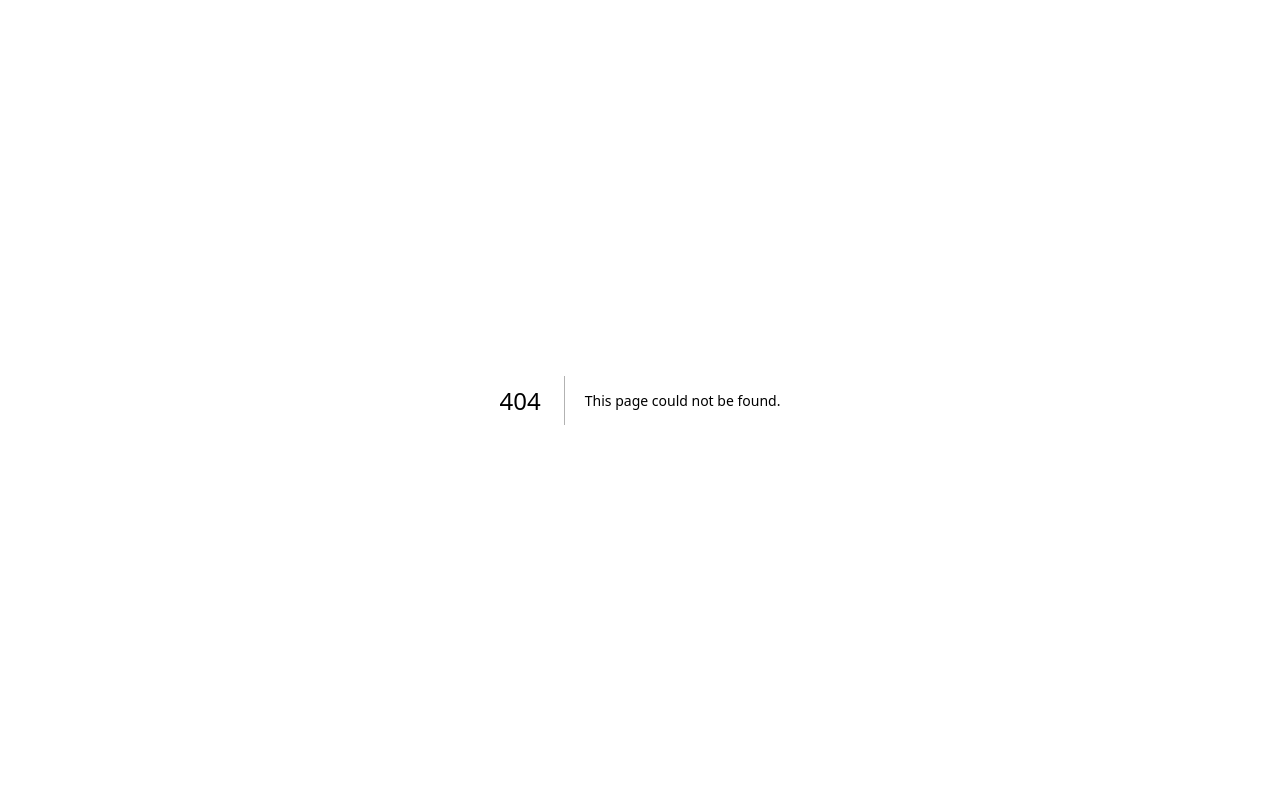
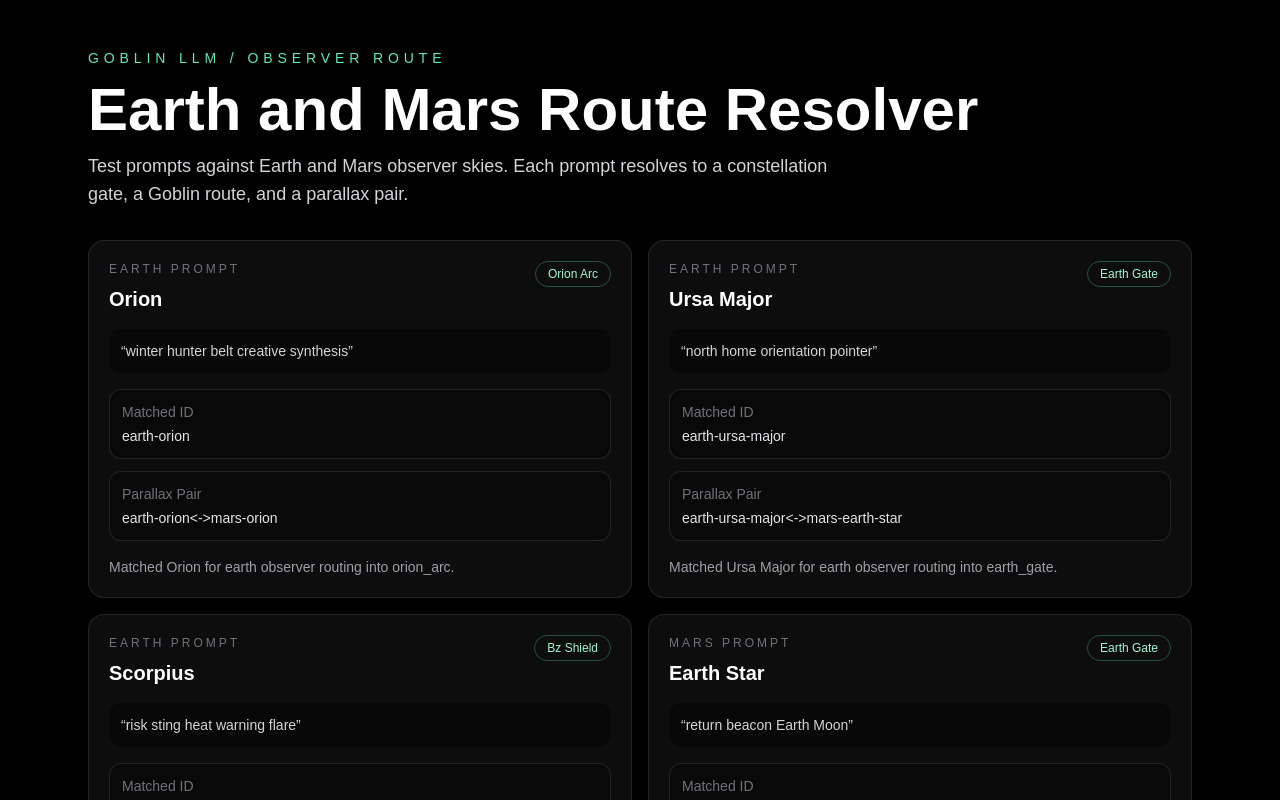
Before and after one commit to hvitiswift-afk/nextjs-boilerplate, a Next.js app: page /goblin/observer-route in a window 1280 px wide. Before the commit this address had no page. Shown: the top 800 px of the page. Built offline with nearby package versions, Linux system fonts and the light colour scheme.

Commit message:
ui: add observer route resolver dashboard

```diff
--- /dev/null
+++ b/app/goblin/observer-route/page.tsx
@@ -0,0 +1,96 @@
+import { resolveObserverRoute } from "@/lib/llm/observer-route-resolver";
+
+const examples = [
+  { observer: "earth" as const, prompt: "winter hunter belt creative synthesis" },
+  { observer: "earth" as const, prompt: "north home orientation pointer" },
+  { observer: "earth" as const, prompt: "risk sting heat warning flare" },
+  { observer: "mars" as const, prompt: "return beacon Earth Moon" },
+  { observer: "mars" as const, prompt: "fast moons fear terror shield check" },
+  { observer: "mars" as const, prompt: "reference beam Arcturus source check" },
+];
+
+const routeLabels: Record<string, string> = {
+  earth_gate: "Earth Gate",
+  bz_shield: "Bz Shield",
+  solar_system: "Solar System",
+  arcturus_gate: "Arcturus Gate",
+  orion_arc: "Orion Arc",
+  milky_way_graph: "Milky Way Graph",
+};
+
+export default function GoblinObserverRoutePage() {
+  const results = examples.map((example) => ({
+    input: example,
+    result: resolveObserverRoute(example),
+  }));
+
+  return (
+    <main className="min-h-screen bg-black text-white">
+      <section className="mx-auto flex max-w-6xl flex-col gap-8 px-6 py-12">
+        <header className="space-y-3">
+          <p className="text-sm uppercase tracking-[0.35em] text-emerald-300">
+            Goblin LLM / Observer Route
+          </p>
+          <h1 className="text-4xl font-semibold md:text-6xl">
+            Earth and Mars Route Resolver
+          </h1>
+          <p className="max-w-3xl text-lg text-zinc-300">
+            Test prompts against Earth and Mars observer skies. Each prompt resolves
+            to a constellation gate, a Goblin route, and a parallax pair.
+          </p>
+        </header>
+
+        <section className="grid gap-4 md:grid-cols-2">
+          {results.map(({ input, result }) => (
+            <article
+              key={`${input.observer}-${input.prompt}`}
+              className="rounded-2xl border border-white/10 bg-white/5 p-5 shadow-xl"
+            >
+              <div className="flex items-start justify-between gap-4">
+                <div>
+                  <p className="text-xs uppercase tracking-[0.25em] text-zinc-500">
+                    {input.observer} prompt
+                  </p>
+                  <h2 className="mt-2 text-xl font-semibold">{result.matchedConstellationName}</h2>
+                </div>
+                <span className="rounded-full border border-emerald-300/30 px-3 py-1 text-xs text-emerald-200">
+                  {routeLabels[result.route] ?? result.route}
+                </span>
+              </div>
+
+              <p className="mt-4 rounded-xl bg-black/40 p-3 text-sm text-zinc-300">
+                “{input.prompt}”
+              </p>
+
+              <dl className="mt-4 grid gap-3 text-sm">
+                <div className="rounded-xl border border-white/10 bg-black/30 p-3">
+                  <dt className="text-zinc-500">Matched ID</dt>
+                  <dd className="mt-1 text-zinc-200">{result.matchedConstellationId}</dd>
+                </div>
+                <div className="rounded-xl border border-white/10 bg-black/30 p-3">
+                  <dt className="text-zinc-500">Parallax Pair</dt>
+                  <dd className="mt-1 text-zinc-200">{result.parallaxPair ?? "none"}</dd>
+                </div>
+              </dl>
+
+              <p className="mt-4 text-sm text-zinc-400">{result.reason}</p>
+            </article>
+          ))}
+        </section>
+
+        <section className="rounded-2xl border border-emerald-300/20 bg-emerald-300/10 p-6">
+          <h2 className="text-2xl font-semibold">Receipt</h2>
+          <pre className="mt-4 overflow-auto rounded-xl bg-black p-4 text-xs text-emerald-200">
+{`{
+  "id": "receipt-observer-route-dashboard-012",
+  "kind": "llm-observer-route-dashboard",
+  "status": "visible",
+  "path": "/goblin/observer-route",
+  "law": "Observer first, constellation second, Goblin route third, receipt always."
+}`}
+          </pre>
+        </section>
+      </section>
+    </main>
+  );
+}
```
